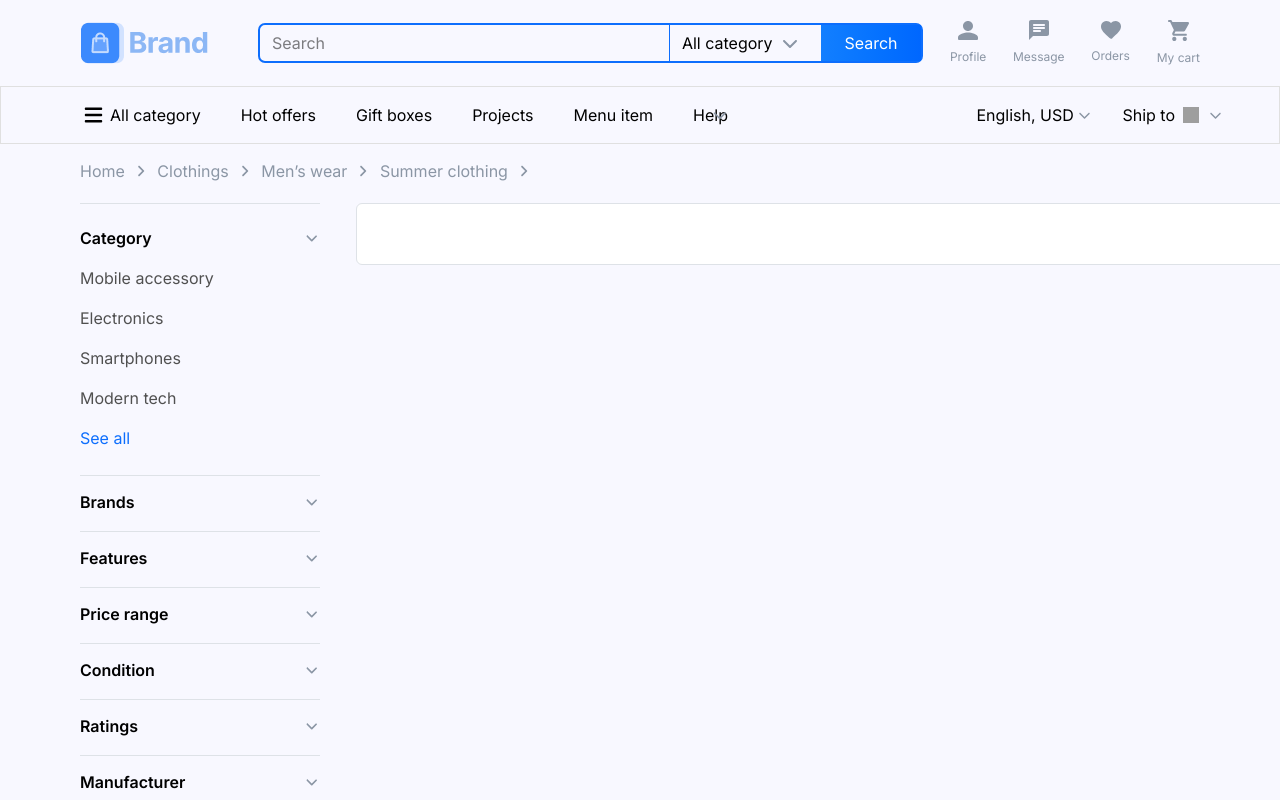
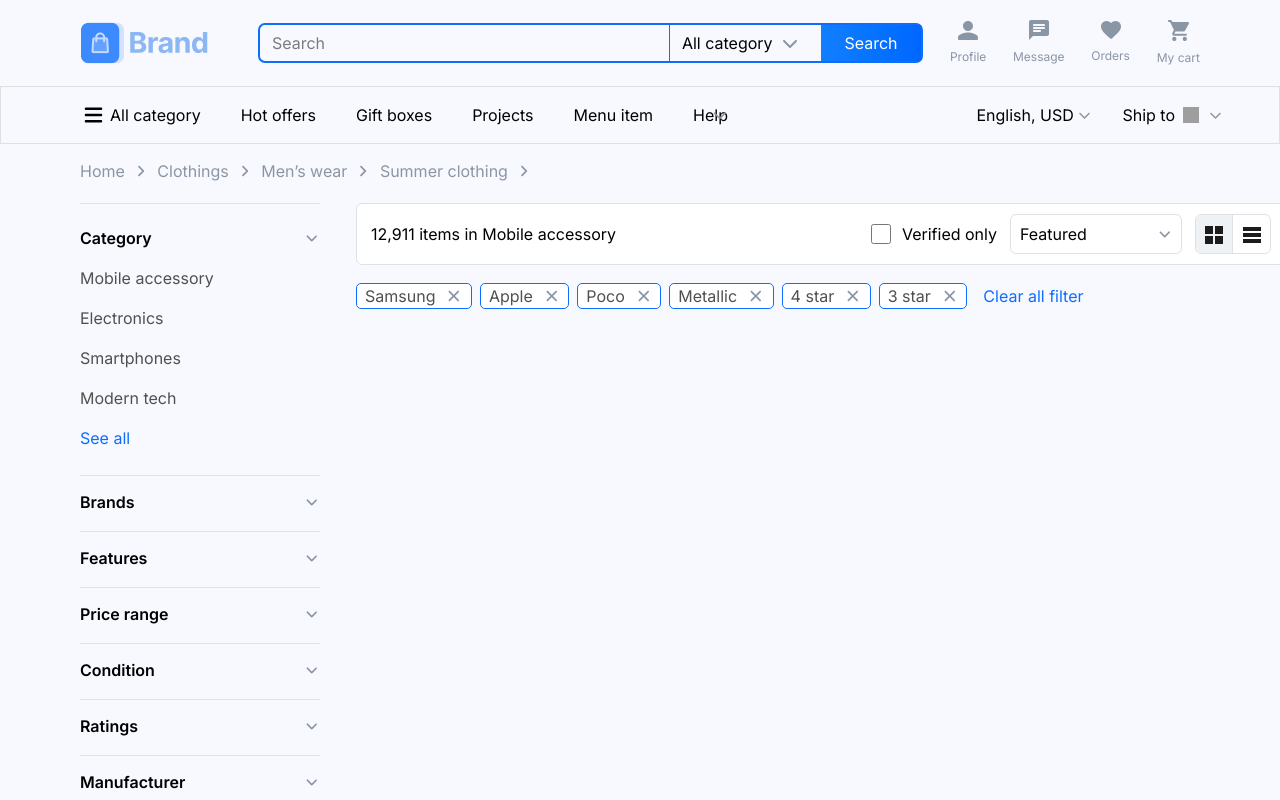
Before and after one commit to cmmubeenofficial/ecommerce-frontend-design, a React (Vite) app: page / in a window 1280 px wide. Shown: the top 800 px of the page. Built offline with nearby package versions, Linux system fonts and the light colour scheme; grey boxes are pictures that could not be loaded.

Commit message:
selected filters buttons + clear filters button completed

```diff
--- a/src/components/ProductListingPage/ProductListing/ProductListing.jsx
+++ b/src/components/ProductListingPage/ProductListing/ProductListing.jsx
@@ -1,10 +1,58 @@
+import { faAngleDown } from "@fortawesome/free-solid-svg-icons"
+import { FontAwesomeIcon } from "@fortawesome/react-fontawesome"
+import SelectedFilters from "./SelectedFilters"
+import { selectedFiltersData } from "./selectedFiltersData"
+
 function ProductListing() {
   return (
-    <div className="product-listing-container">
-      <div className="top-strip-container h-15.5 w-[930px] bg-white border border-[#DEE2E7] rounded-md">
+    <div className="product-listing-container flex flex-col gap-4.5">
 
+      {/* top strip: items count + verified only + featured + grid + bar */}
+      <div className="top-strip-container flex items-center justify-between h-15.5 w-232.5 bg-white border border-[#DEE2E7] rounded-md px-3.5">
+        <h3>12,911 items in Mobile accessory</h3>
+
+        {/* filters and grid container */}
+        <div className="filters-grids-container flex items-center gap-3.25">
+
+          {/* Verified only */}
+          <label htmlFor="verifiedOnly" className="flex items-center gap-2.75">
+            <input type="checkbox" className="h-5 w-5" />
+            Verified only
+          </label>
+
+          {/* dropdown */}
+          <div className="dropdown-container relative cursor-pointer">
+            <select className="appearance-none h-10 w-43 border border-[#DEE2E7] pl-2.25 rounded-md cursor-pointer">
+              <option value="featured">Featured</option>
+            </select>
+
+            <FontAwesomeIcon icon={faAngleDown} size="sm" className="text-[#8B96A5] absolute left-[85%] top-[32%]" />
+          </div>
+
+          {/* grid and bar buttons */}
+          <div className="grid-bar-container flex h-10 w-19 border border-[#DEE2E7] rounded-md overflow-hidden cursor-pointer">
+
+            {/* grid view */}
+            <div className="grid-view flex items-center justify-center bg-[#EFF2F4] h-10 w-9.5 border-r border-[#DEE2E7]">
+              <img src="/public/icons/grid-icon.svg" alt="grid icon" />
+            </div>
+
+            <div className="bar-view flex items-center justify-center h-10 w-9.5">
+              <img src="/public/icons/bar-icon.svg" alt="bar icon" />
+            </div>
+          </div>
+        </div>
       </div>
 
+      {/* filters tage + clear filter button */}
+      <div className="filter-tag-clear-filter flex gap-2">
+        {selectedFiltersData.map(data => (
+          <SelectedFilters key={data.id} filterName={data.filterName} />
+        ))}
+
+        {/* clear filter button */}
+        <button className="text-[#0D6EFD] pl-2 cursor-pointer">Clear all filter</button>
+      </div>
     </div>
   )
 }
--- /dev/null
+++ b/src/components/ProductListingPage/ProductListing/SelectedFilters.jsx
@@ -0,0 +1,14 @@
+import { FontAwesomeIcon } from "@fortawesome/react-fontawesome"
+import { faXmark } from "@fortawesome/free-solid-svg-icons"
+
+function SelectedFilters({ id, filterName }) {
+    return (
+        <>
+            <button key={id} className="text-[#505050] bg-white border border-[#0D6EFD] flex items-center gap-2.5 px-2 py-0.99 rounded-[5px] cursor-pointer">{filterName}
+                <FontAwesomeIcon icon={faXmark} size="sm" className="text-[#8B96A5]" />
+            </button>
+        </>
+    )
+}
+
+export default SelectedFilters
--- /dev/null
+++ b/src/components/ProductListingPage/ProductListing/selectedFiltersData.js
@@ -0,0 +1,28 @@
+import { v4 as uuidv4 } from 'uuid';
+
+export const selectedFiltersData = [
+    {
+        id: uuidv4(),
+        filterName: "Samsung",
+    },
+    {
+        id: uuidv4(),
+        filterName: "Apple",
+    },
+    {
+        id: uuidv4(),
+        filterName: "Poco",
+    },
+    {
+        id: uuidv4(),
+        filterName: "Metallic",
+    },
+    {
+        id: uuidv4(),
+        filterName: "4 star",
+    },
+    {
+        id: uuidv4(),
+        filterName: "3 star",
+    },
+]
```
Also changed, not shown: public/icons/bar-icon.svg (added), public/icons/grid-icon.svg (added).
